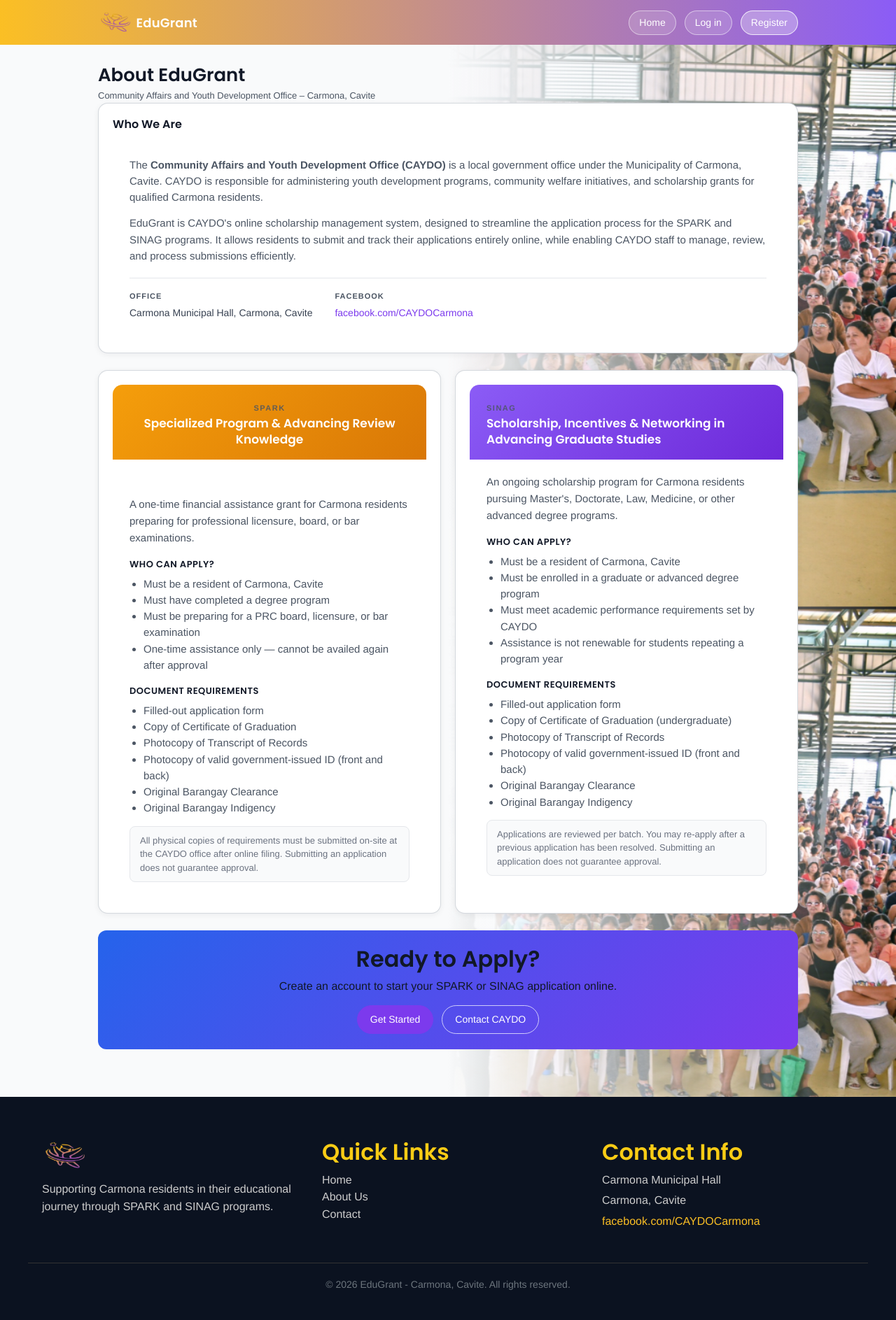
After one commit to o-timothy-o/edugrant, a Django app: page /about/ in a window 1280 px wide. The commit adds this page. Shown: the whole page at 70% size. Run offline with Django 5.2, Linux system fonts and the light colour scheme.

Commit message:
Fix footer

```diff
--- a/backend/config/urls.py
+++ b/backend/config/urls.py
@@ -5,7 +5,7 @@ from django.urls import path, include
 
 from accounts.views import StaffLoginView
 from .views import (
-    home, admin_dashboard_view, users_list_view, applicants_list_view,
+    about_view, home, admin_dashboard_view, users_list_view, applicants_list_view,
     reports_view, program_list_view, add_program_view, edit_program_view,
     delete_program_view, archive_application_view, restore_application_view,
     archive_program_view, restore_program_view, archived_list_view,
@@ -14,6 +14,7 @@ from .views import (
 
 urlpatterns = [
     path("", home, name="home"),
+    path("about/", about_view, name="about"),
     path("dashboard/", admin_dashboard_view, name="admin_dashboard"),
     path("applicants/", users_list_view, name="users_list"),
     path("applications/", applicants_list_view, name="applicants_list"),
--- a/backend/config/views.py
+++ b/backend/config/views.py
@@ -10,6 +10,10 @@ from programs.models import Application, Program, ScreeningResult
 from programs.forms import ProgramForm, DocumentRequirementFormSet
 
 User = get_user_model()
+
+
+def about_view(request):
+    return render(request, 'about.html')
 
 
 def home(request):
--- a/backend/static/css/main.css
+++ b/backend/static/css/main.css
@@ -3681,3 +3681,135 @@ body {
     margin: 0 0 0 17px;
   }
 }
+
+/* ── About page ───────────────────────────────────────────── */
+.about-page {
+  padding-bottom: 40px;
+}
+
+.about-section-body {
+  padding: 20px 24px 24px;
+  color: #374151;
+  font-size: 15px;
+  line-height: 1.7;
+}
+
+.about-section-body p {
+  margin: 0 0 14px;
+}
+
+.about-section-body p:last-child {
+  margin-bottom: 0;
+}
+
+.about-section-body h4 {
+  font-size: 13px;
+  font-weight: 700;
+  text-transform: uppercase;
+  letter-spacing: 0.5px;
+  color: #111827;
+  margin: 18px 0 8px;
+}
+
+.about-section-body ul {
+  padding-left: 20px;
+  margin: 0 0 14px;
+  color: #374151;
+  line-height: 1.8;
+}
+
+.about-contact-strip {
+  display: flex;
+  gap: 32px;
+  flex-wrap: wrap;
+  margin-top: 20px;
+  padding-top: 16px;
+  border-top: 1px solid #e5e7eb;
+}
+
+.about-contact-item {
+  display: flex;
+  flex-direction: column;
+  gap: 3px;
+  font-size: 14px;
+  color: #374151;
+}
+
+.about-contact-label {
+  font-size: 11px;
+  font-weight: 700;
+  text-transform: uppercase;
+  letter-spacing: 1px;
+  color: var(--muted);
+}
+
+.about-programs-grid {
+  display: grid;
+  grid-template-columns: 1fr 1fr;
+  gap: 20px;
+  margin-bottom: 24px;
+}
+
+.about-program-card {
+  display: flex;
+  flex-direction: column;
+}
+
+.about-program-header {
+  padding: 20px 24px 16px;
+  border-radius: 14px 14px 0 0;
+  color: #fff;
+}
+
+.spark-header {
+  background: linear-gradient(135deg, #f59e0b, #d97706);
+}
+
+.sinag-header {
+  background: linear-gradient(135deg, #8b5cf6, #6d28d9);
+}
+
+.about-program-header .program-label {
+  font-size: 11px;
+  font-weight: 700;
+  letter-spacing: 1.5px;
+  opacity: 0.85;
+  margin-bottom: 6px;
+}
+
+.about-program-header h2 {
+  font-size: 17px;
+  font-weight: 700;
+  color: #fff;
+  margin: 0;
+  line-height: 1.4;
+}
+
+.about-program-tagline {
+  color: #4b5563;
+  font-size: 15px;
+  line-height: 1.6;
+  margin: 0 0 16px;
+}
+
+.about-note {
+  font-size: 13px;
+  color: #6b7280;
+  background: #f9fafb;
+  border: 1px solid #e5e7eb;
+  border-radius: 8px;
+  padding: 10px 14px;
+  margin: 16px 0 0;
+  line-height: 1.5;
+}
+
+@media (max-width: 768px) {
+  .about-programs-grid {
+    grid-template-columns: 1fr;
+  }
+
+  .about-contact-strip {
+    flex-direction: column;
+    gap: 14px;
+  }
+}
--- /dev/null
+++ b/backend/templates/about.html
@@ -0,0 +1,133 @@
+{% extends "base.html" %}
+{% load static %}
+
+{% block title %}About Us – EduGrant{% endblock %}
+
+{% block content %}
+<div class="about-page">
+
+  <div class="admin-dashboard-header">
+    <div>
+      <h1 class="admin-dashboard-title">About EduGrant</h1>
+      <p class="admin-dashboard-sub">Community Affairs and Youth Development Office – Carmona, Cavite</p>
+    </div>
+  </div>
+
+  <!-- About CAYDO -->
+  <div class="admin-card" style="margin-bottom: 24px;">
+    <div class="admin-card-header">
+      <h2>Who We Are</h2>
+    </div>
+    <div class="about-section-body">
+      <p>
+        The <strong>Community Affairs and Youth Development Office (CAYDO)</strong> is a local government office under the Municipality of Carmona, Cavite. CAYDO is responsible for administering youth development programs, community welfare initiatives, and scholarship grants for qualified Carmona residents.
+      </p>
+      <p>
+        EduGrant is CAYDO's online scholarship management system, designed to streamline the application process for the SPARK and SINAG programs. It allows residents to submit and track their applications entirely online, while enabling CAYDO staff to manage, review, and process submissions efficiently.
+      </p>
+      <div class="about-contact-strip">
+        <div class="about-contact-item">
+          <span class="about-contact-label">Office</span>
+          <span>Carmona Municipal Hall, Carmona, Cavite</span>
+        </div>
+        <div class="about-contact-item">
+          <span class="about-contact-label">Facebook</span>
+          <a href="https://www.facebook.com/CAYDOCarmona" target="_blank" rel="noopener">facebook.com/CAYDOCarmona</a>
+        </div>
+      </div>
+    </div>
+  </div>
+
+  <!-- Program Cards -->
+  <div class="about-programs-grid">
+
+    <!-- SPARK -->
+    <div class="admin-card about-program-card">
+      <div class="about-program-header spark-header">
+        <span class="program-label">SPARK</span>
+        <h2>Specialized Program &amp; Advancing Review Knowledge</h2>
+      </div>
+      <div class="about-section-body">
+        <p class="about-program-tagline">
+          A one-time financial assistance grant for Carmona residents preparing for professional licensure, board, or bar examinations.
+        </p>
+
+        <h4>Who Can Apply?</h4>
+        <ul>
+          <li>Must be a resident of Carmona, Cavite</li>
+          <li>Must have completed a degree program</li>
+          <li>Must be preparing for a PRC board, licensure, or bar examination</li>
+          <li>One-time assistance only — cannot be availed again after approval</li>
+        </ul>
+
+        <h4>Document Requirements</h4>
+        <ul>
+          <li>Filled-out application form</li>
+          <li>Copy of Certificate of Graduation</li>
+          <li>Photocopy of Transcript of Records</li>
+          <li>Photocopy of valid government-issued ID (front and back)</li>
+          <li>Original Barangay Clearance</li>
+          <li>Original Barangay Indigency</li>
+        </ul>
+
+        <p class="about-note">
+          All physical copies of requirements must be submitted on-site at the CAYDO office after online filing. Submitting an application does not guarantee approval.
+        </p>
+      </div>
+    </div>
+
+    <!-- SINAG -->
+    <div class="admin-card about-program-card">
+      <div class="about-program-header sinag-header">
+        <span class="program-label">SINAG</span>
+        <h2>Scholarship, Incentives &amp; Networking in Advancing Graduate Studies</h2>
+      </div>
+      <div class="about-section-body">
+        <p class="about-program-tagline">
+          An ongoing scholarship program for Carmona residents pursuing Master's, Doctorate, Law, Medicine, or other advanced degree programs.
+        </p>
+
+        <h4>Who Can Apply?</h4>
+        <ul>
+          <li>Must be a resident of Carmona, Cavite</li>
+          <li>Must be enrolled in a graduate or advanced degree program</li>
+          <li>Must meet academic performance requirements set by CAYDO</li>
+          <li>Assistance is not renewable for students repeating a program year</li>
+        </ul>
+
+        <h4>Document Requirements</h4>
+        <ul>
+          <li>Filled-out application form</li>
+          <li>Copy of Certificate of Graduation (undergraduate)</li>
+          <li>Photocopy of Transcript of Records</li>
+          <li>Photocopy of valid government-issued ID (front and back)</li>
+          <li>Original Barangay Clearance</li>
+          <li>Original Barangay Indigency</li>
+        </ul>
+
+        <p class="about-note">
+          Applications are reviewed per batch. You may re-apply after a previous application has been resolved. Submitting an application does not guarantee approval.
+        </p>
+      </div>
+    </div>
+
+  </div>
+
+  <!-- CTA -->
+  <div class="cta-band" style="border-radius: 12px; margin-top: 8px;">
+    <div class="cta-content">
+      <h2>Ready to Apply?</h2>
+      <p>Create an account to start your SPARK or SINAG application online.</p>
+      <div class="cta-actions">
+        {% if user.is_authenticated %}
+          <a href="{% url 'programs:program_list_applicant' %}" class="btn btn-primary">View Programs</a>
+        {% else %}
+          <a href="{% url 'accounts:register' %}" class="btn btn-primary">Get Started</a>
+        {% endif %}
+        <a href="https://www.facebook.com/CAYDOCarmona" target="_blank" rel="noopener" class="btn btn-outline-light">Contact CAYDO</a>
+      </div>
+    </div>
+  </div>
+
+</div>
+{% endblock %}
--- a/backend/templates/base.html
+++ b/backend/templates/base.html
@@ -7,7 +7,7 @@
     <title>{% block title %}EduGrant{% endblock %}</title>
     <link rel="icon" type="image/png" href="{% static 'img/edugrant_logo.png' %}">
     <link href="https://cdn.jsdelivr.net/npm/bootstrap@5.3.3/dist/css/bootstrap.min.css" rel="stylesheet" integrity="sha384-QWTKZyjpPEjISv5WaRU9OFeRpok6YctnYmDr5pNlyT2bRjXh0JMhjY6hW+ALEwIH" crossorigin="anonymous">
-    <link rel="stylesheet" href="{% static 'css/main.css' %}?v=27" />
+    <link rel="stylesheet" href="{% static 'css/main.css' %}?v=28" />
     <link rel="preconnect" href="https://fonts.googleapis.com">
     <link rel="preconnect" href="https://fonts.gstatic.com" crossorigin>
     <link href="https://fonts.googleapis.com/css2?family=Roboto+Slab:wght@700&family=Poppins:wght@400;600&display=swap" rel="stylesheet">
--- a/backend/templates/footer.html
+++ b/backend/templates/footer.html
@@ -10,19 +10,16 @@
         <div class="footer-section links">
             <h2>Quick Links</h2>
             <ul>
-                <li><a href="#">Home</a></li>
-                <li><a href="#">SPARK Application</a></li>
-                <li><a href="#">SINAG Application</a></li>
-                <li><a href="#">About Us</a></li>
-                <li><a href="#">Contact</a></li>
+                <li><a href="{% url 'home' %}">Home</a></li>
+                <li><a href="{% url 'about' %}">About Us</a></li>
+                <li><a href="https://www.facebook.com/CAYDOCarmona" target="_blank" rel="noopener">Contact</a></li>
             </ul>
         </div>
         <div class="footer-section contact">
             <h2>Contact Info</h2>
-            <p>SPARK: spark@shine.carmona.gov.ph</p>
-            <p>SINAG: sinag@shine.carmona.gov.ph</p>
-            <p>Carmona City Hall</p>
+            <p>Carmona Municipal Hall</p>
             <p>Carmona, Cavite</p>
+            <p><a href="https://www.facebook.com/CAYDOCarmona" target="_blank" rel="noopener" style="color:#fbbf24;">facebook.com/CAYDOCarmona</a></p>
         </div>
     </div>
     <div class="footer-bottom">
```
